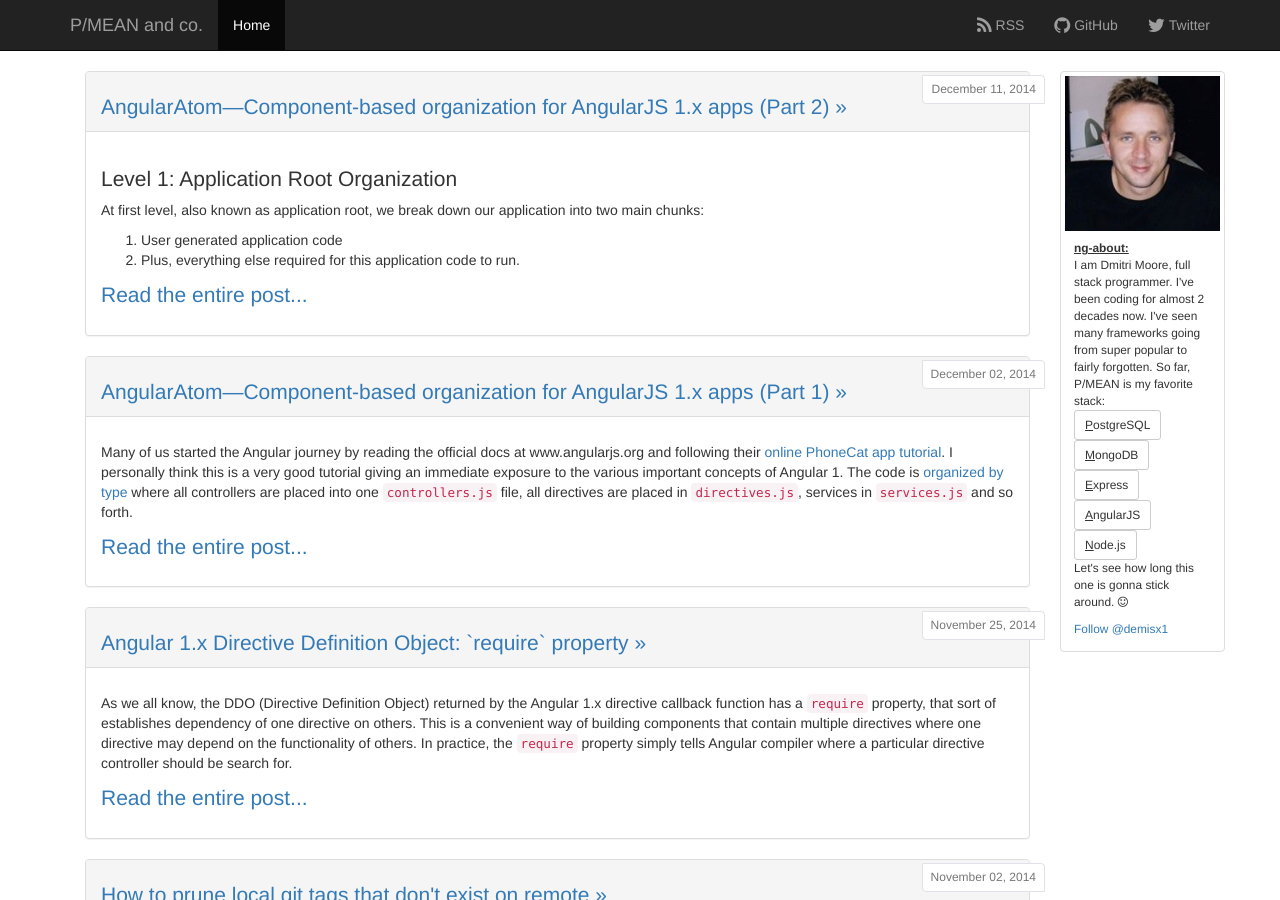
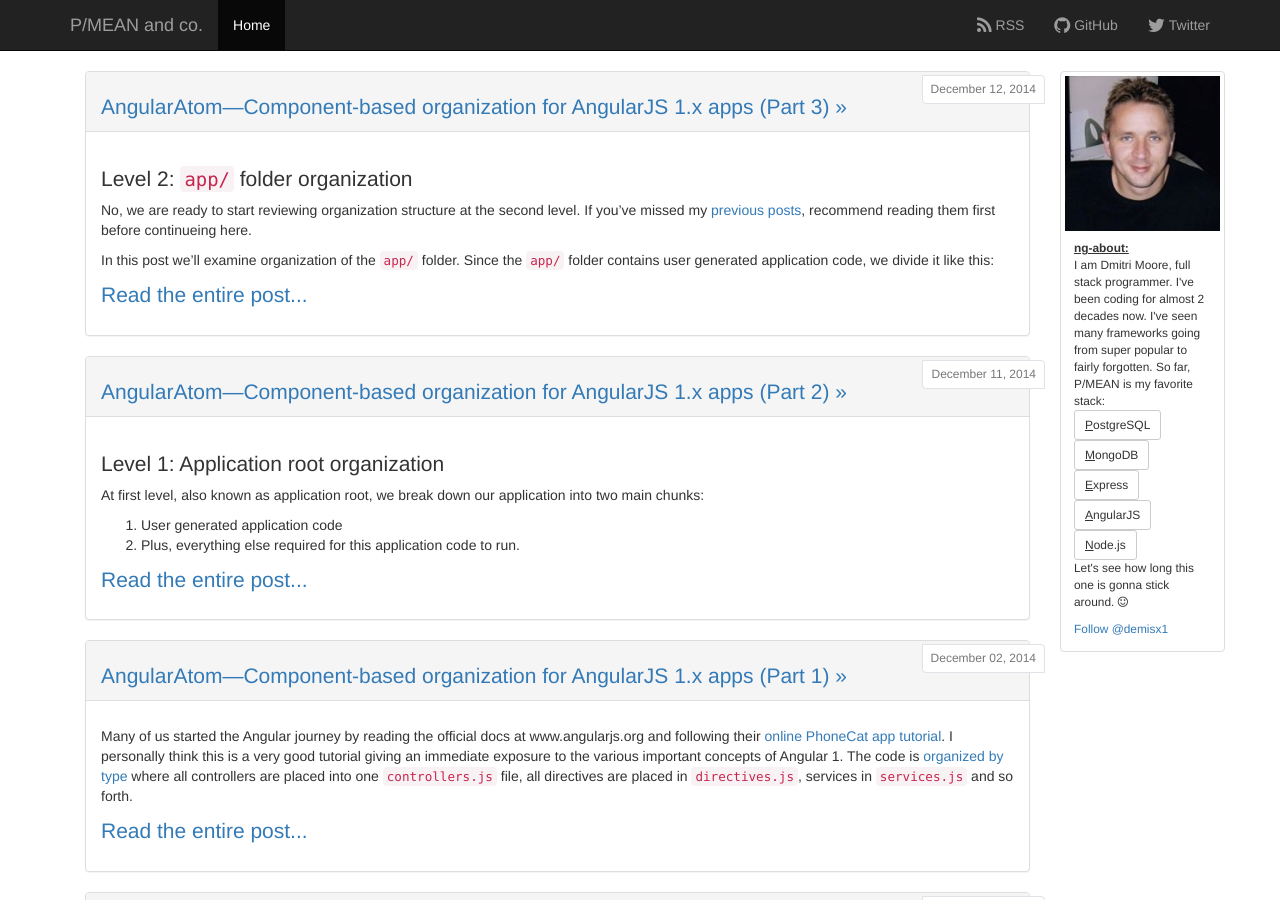
Before and after one commit to demisx/demisx.github.io, a Jekyll site: the page built from index.md, in a window 1280 px wide and 900 px high. Built offline with Jekyll 4.4.1, drawn with Linux system fonts in a browser that asks for light colours; nearby versions of some CDN libraries; Markdown is read by kramdown in place of the engine named in the settings; comment, search, counter and statistics services are not loaded.

Commit message:
Post AngularAtom Part 3

```diff
--- a/_posts/2014-12-01-angular-1-component-organization-1.md
+++ b/_posts/2014-12-01-angular-1-component-organization-1.md
@@ -75,6 +75,7 @@ AngularAtom organization follows the **LIFT** principle coined by John Papa:
   </div>
 </div>
 
+As always, please feel free to comment on this post below.
 ___
 
 Today my environment was:
--- /dev/null
+++ b/_posts/2014-12-01-angular-1-component-organization-3.md
@@ -0,0 +1,76 @@
+---
+layout: post
+title:  "AngularAtom&mdash;Component-based organization for AngularJS 1.x apps (Part&nbsp;3)"
+date:   2014-12-12 10:39:00
+categories: angularjs atom component-feature-based-organization
+---
+
+## Level 2: `app/` folder organization
+
+No, we are ready to start reviewing organization structure at the second level.
+If you've missed my
+[previous posts](/angularjs/atom/component-feature-based-organization/2014/12/02/angular-1-component-organization-1.html), recommend reading them first before continueing
+here.
+
+In this post we'll examine organization of the `app/` folder.
+Since the `app/` folder contains user generated application code, we divide it
+like this:
+
+<!--more-->
+
+{% gist cbbf605db31e7c9f5cf6 angularjs-1-component-organization-l2-app.sh %}
+
+* `components/`&mdash;container for all user written application components.
+A `Component` defined as a single isolated feature or a piece of functionality
+that application is broken into. Components are stateless and can be shared
+between other components. This is somewhat similar to the concept of features
+in Agile/XP methodology. Examples of such components are:
+  * `auth`&mdash;enables application to authenticate users (authn) and control their access (authz)
+  * `profile`&mdash;enables profile management in an application
+  * `site-search`&mdash;enables search within an application
+  * `dashboard`&mdash;gives ability to users to manage application dashboard(s)
+  * ...
+
+* `layouts/`&mdash;container for the layout definition partial files (one file per
+each supported layout).
+* `states/`&mdash;container for all application UI states.
+
+We'll look into organization of each of these folders in more detail when we start
+examining organization of the third level in the upcoming posts.
+
+The rest of the folders located at the second level of the application root
+have either a standard package-managed (e.g. `bower_components`, `node_modules`)
+or flexible organization, so we won't be covering them here in detail.
+
+As always, please feel free to comment on this post below.
+
+<div id="post-navigation" >
+  <div class="previous">
+    {% if page.previous.url %}
+    <a href="{{page.previous.url}}" title="Previous post: {{page.next.title}}">
+    <i class="fa fa-lg fa-arrow-circle-left"></i>
+    {{page.previous.title}}
+    </a>
+    {% endif %}
+  </div>
+  <div class="next">
+    {% if page.next.url %}
+    <a href="{{page.next.url}}" title="Next post:
+    {{page.next.title}}">NEXT: {{page.next.title}} <i class="fa fa-2x fa-arrow-circle-right"></i></a>
+    {% endif %}
+  </div>
+
+  <div class="next">
+  <a href="#">
+  <i class="fa fa-2x fa-arrow-circle-right"></i>
+  </a>Continue to Part 4... (Coming soon)
+  </div>
+</div>
+
+___
+
+Today my environment was:
+
+- Angular 1.3.5
+- AngularUI Router 0.2.12
+- Mac OS X 10.10.1
```
Also changed, not shown: _posts/2014-12-01-angular-1-component-organization-2.md (+3 -7 lines).
